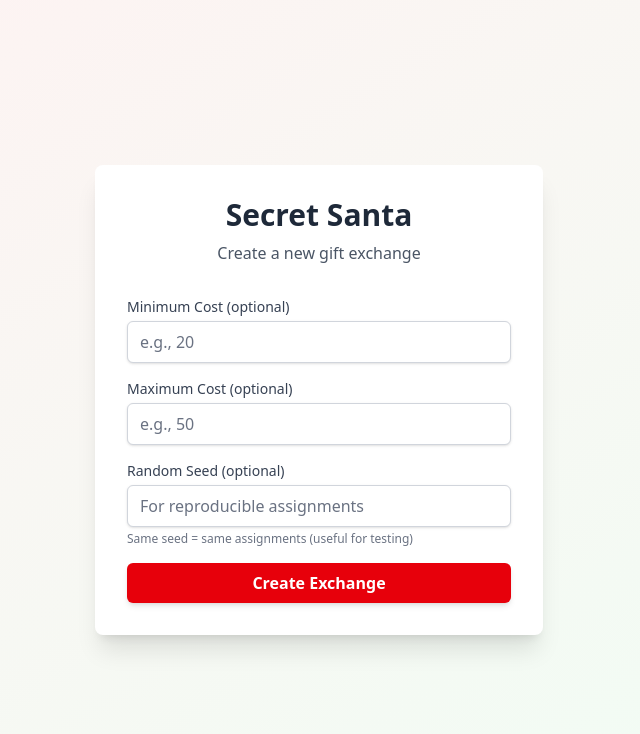
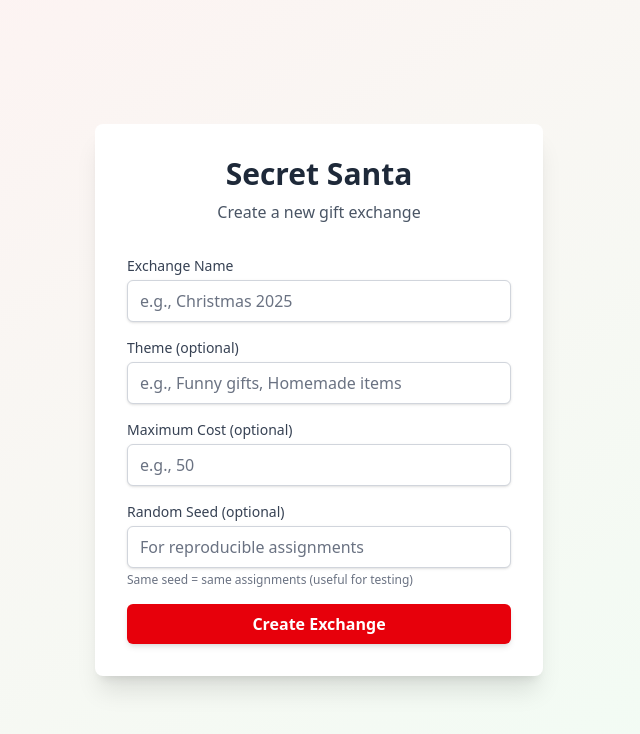
Before and after one commit to brendjuan/secret-santa, a SvelteKit app: page / in a window 1280 px wide. Shown: the top 734 px of the page, without its empty margins (321-961 px from the left). Built offline with nearby package versions, Linux system fonts and the light colour scheme; no server answers.

Commit message:
Add title and theme; remove min cost

```diff
--- a/src/lib/server/db/schema.ts
+++ b/src/lib/server/db/schema.ts
@@ -2,9 +2,11 @@ import { boolean, pgTable, text, timestamp } from 'drizzle-orm/pg-core';
 
 export const exchanges = pgTable('exchanges', {
 	id: text('id').primaryKey(),
+	name: text('name').notNull(),
+	slug: text('slug').notNull().unique(),
 	adminToken: text('admin_token').notNull().unique(),
 	viewToken: text('view_token').notNull().unique(),
-	costMin: text('cost_min'),
+	theme: text('theme'),
 	costMax: text('cost_max'),
 	randomSeed: text('random_seed'),
 	isGenerated: boolean('is_generated').notNull().default(false),
--- a/src/lib/server/utils.ts
+++ b/src/lib/server/utils.ts
@@ -18,3 +18,15 @@ export function hashPassword(password: string): string {
 export function verifyPassword(password: string, hash: string): boolean {
 	return hashPassword(password) === hash;
 }
+
+export function generateSlug(name: string): string {
+	// Create URL-safe slug from name
+	const slug = name
+		.toLowerCase()
+		.replace(/[^a-z0-9]+/g, '-')
+		.replace(/^-+|-+$/g, '');
+
+	// Append short unique ID to ensure uniqueness
+	const uniqueId = generateId(6);
+	return `${slug}-${uniqueId}`;
+}
--- a/src/routes/+page.server.ts
+++ b/src/routes/+page.server.ts
@@ -2,31 +2,34 @@ import { redirect } from '@sveltejs/kit';
 import type { Actions } from './$types';
 import { db } from '$lib/server/db';
 import * as table from '$lib/server/db/schema';
-import { generateId, generateToken } from '$lib/server/utils';
+import { generateId, generateToken, generateSlug } from '$lib/server/utils';
 
 export const actions = {
 	create: async ({ request }) => {
 		const data = await request.formData();
-		const costMin = data.get('costMin');
+		const name = data.get('name');
+		const theme = data.get('theme');
 		const costMax = data.get('costMax');
 		const randomSeed = data.get('randomSeed');
+
+		if (!name || name.toString().trim() === '') {
+			return { error: 'Exchange name is required' };
+		}
 
 		const exchangeId = generateId();
 		const adminToken = generateToken();
 		const viewToken = generateToken();
+		const slug = generateSlug(name.toString());
 
-		const costMinNum = costMin ? parseInt(costMin.toString()) : null;
 		const costMaxNum = costMax ? parseInt(costMax.toString()) : null;
-
-		if (costMinNum !== null && costMaxNum !== null && costMinNum > costMaxNum) {
-			return { error: 'Minimum cost cannot be greater than maximum cost' };
-		}
 
 		await db.insert(table.exchanges).values({
 			id: exchangeId,
+			name: name.toString(),
+			slug,
 			adminToken,
 			viewToken,
-			costMin: costMinNum,
+			theme: theme && theme.toString().trim() !== '' ? theme.toString() : null,
 			costMax: costMaxNum,
 			randomSeed: randomSeed ? randomSeed.toString() : null,
 			isGenerated: false,
--- a/src/routes/+page.svelte
+++ b/src/routes/+page.svelte
@@ -12,17 +12,29 @@
 		<form method="POST" action="?/create" use:enhance>
 			<div class="space-y-4">
 				<div>
-					<label for="costMin" class="block text-sm font-medium text-gray-700 mb-1">
-						Minimum Cost (optional)
+					<label for="name" class="block text-sm font-medium text-gray-700 mb-1">
+						Exchange Name
 					</label>
 					<input
-						type="number"
-						id="costMin"
-						name="costMin"
-						min="0"
-						step="1"
+						type="text"
+						id="name"
+						name="name"
+						required
 						class="w-full rounded-md border-gray-300 shadow-sm focus:border-red-500 focus:ring-red-500"
-						placeholder="e.g., 20"
+						placeholder="e.g., Christmas 2025"
+					/>
+				</div>
+
+				<div>
+					<label for="theme" class="block text-sm font-medium text-gray-700 mb-1">
+						Theme (optional)
+					</label>
+					<input
+						type="text"
+						id="theme"
+						name="theme"
+						class="w-full rounded-md border-gray-300 shadow-sm focus:border-red-500 focus:ring-red-500"
+						placeholder="e.g., Funny gifts, Homemade items"
 					/>
 				</div>
 
--- a/src/routes/exchange/[adminToken]/+page.server.ts
+++ b/src/routes/exchange/[adminToken]/+page.server.ts
@@ -25,7 +25,7 @@ export const load: PageServerLoad = async ({ params }) => {
 	return {
 		exchange,
 		participants,
-		viewUrl: `/view/${exchange.viewToken}`
+		viewUrl: `/view/${exchange.slug}`
 	};
 };
 
--- a/src/routes/exchange/[adminToken]/+page.svelte
+++ b/src/routes/exchange/[adminToken]/+page.svelte
@@ -25,16 +25,21 @@
 <div class="min-h-screen bg-gradient-to-br from-red-50 to-green-50 p-4">
 	<div class="max-w-4xl mx-auto py-8">
 		<div class="bg-white rounded-lg shadow-xl p-8">
-			<h1 class="text-3xl font-bold text-gray-800 mb-2">Secret Santa Admin</h1>
-			<p class="text-gray-600 mb-6">Manage your gift exchange</p>
+			<h1 class="text-3xl font-bold text-gray-800 mb-2">{data.exchange.name}</h1>
+			<p class="text-gray-600 mb-6">Secret Santa Admin</p>
 
 			<!-- Exchange Details -->
 			<div class="mb-6 p-4 bg-gray-50 rounded-lg">
 				<h2 class="text-lg font-semibold text-gray-800 mb-2">Exchange Details</h2>
 				<div class="space-y-1 text-sm text-gray-600">
-					{#if data.exchange.costMin || data.exchange.costMax}
+					{#if data.exchange.theme}
 						<p>
-							Cost Range: ${data.exchange.costMin || 0} - ${data.exchange.costMax || '∞'}
+							Theme: {data.exchange.theme}
+						</p>
+					{/if}
+					{#if data.exchange.costMax}
+						<p>
+							Maximum Cost: ${data.exchange.costMax}
 						</p>
 					{/if}
 					{#if data.exchange.randomSeed}
--- a/src/routes/view/[viewToken]/+page.server.ts
+++ b/src/routes/view/[slug]/+page.server.ts
@@ -6,12 +6,12 @@ import * as table from '$lib/server/db/schema';
 import { verifyPassword } from '$lib/server/utils';
 
 export const load: PageServerLoad = async ({ params }) => {
-	const { viewToken } = params;
+	const { slug } = params;
 
 	const [exchange] = await db
 		.select()
 		.from(table.exchanges)
-		.where(eq(table.exchanges.viewToken, viewToken));
+		.where(eq(table.exchanges.slug, slug));
 
 	if (!exchange) {
 		error(404, 'Exchange not found');
@@ -27,7 +27,8 @@ export const load: PageServerLoad = async ({ params }) => {
 
 	return {
 		exchange: {
-			costMin: exchange.costMin,
+			name: exchange.name,
+			theme: exchange.theme,
 			costMax: exchange.costMax,
 			isGenerated: exchange.isGenerated
 		},
@@ -37,7 +38,7 @@ export const load: PageServerLoad = async ({ params }) => {
 
 export const actions = {
 	viewAssignment: async ({ request, params }) => {
-		const { viewToken } = params;
+		const { slug } = params;
 		const data = await request.formData();
 		const name = data.get('name')?.toString();
 		const password = data.get('password')?.toString();
@@ -49,7 +50,7 @@ export const actions = {
 		const [exchange] = await db
 			.select()
 			.from(table.exchanges)
-			.where(eq(table.exchanges.viewToken, viewToken));
+			.where(eq(table.exchanges.slug, slug));
 
 		if (!exchange) {
 			error(404, 'Exchange not found');
--- a/src/routes/view/[viewToken]/+page.svelte
+++ b/src/routes/view/[slug]/+page.svelte
@@ -8,16 +8,28 @@
 
 <div class="min-h-screen bg-gradient-to-br from-red-50 to-green-50 flex items-center justify-center p-4">
 	<div class="max-w-md w-full bg-white rounded-lg shadow-xl p-8">
-		<h1 class="text-3xl font-bold text-center text-gray-800 mb-2">Secret Santa</h1>
-		<p class="text-center text-gray-600 mb-8">View your assignment</p>
+		<h1 class="text-3xl font-bold text-center text-gray-800 mb-2">{data.exchange.name}</h1>
+		<p class="text-center text-gray-600 mb-8">Secret Santa Exchange</p>
 
 		<!-- Exchange Details -->
-		{#if data.exchange.costMin || data.exchange.costMax}
+		{#if data.exchange.theme || data.exchange.costMax}
 			<div class="mb-6 p-4 bg-gray-50 rounded-lg">
-				<h2 class="text-sm font-semibold text-gray-700 mb-1">Gift Cost Range</h2>
-				<p class="text-lg font-bold text-gray-800">
-					${data.exchange.costMin || 0} - ${data.exchange.costMax || '∞'}
-				</p>
+				{#if data.exchange.theme}
+					<div class="mb-3">
+						<h2 class="text-sm font-semibold text-gray-700 mb-1">Theme</h2>
+						<p class="text-lg font-bold text-gray-800">
+							{data.exchange.theme}
+						</p>
+					</div>
+				{/if}
+				{#if data.exchange.costMax}
+					<div>
+						<h2 class="text-sm font-semibold text-gray-700 mb-1">Maximum Gift Cost</h2>
+						<p class="text-lg font-bold text-gray-800">
+							${data.exchange.costMax}
+						</p>
+					</div>
+				{/if}
 			</div>
 		{/if}
 
```
